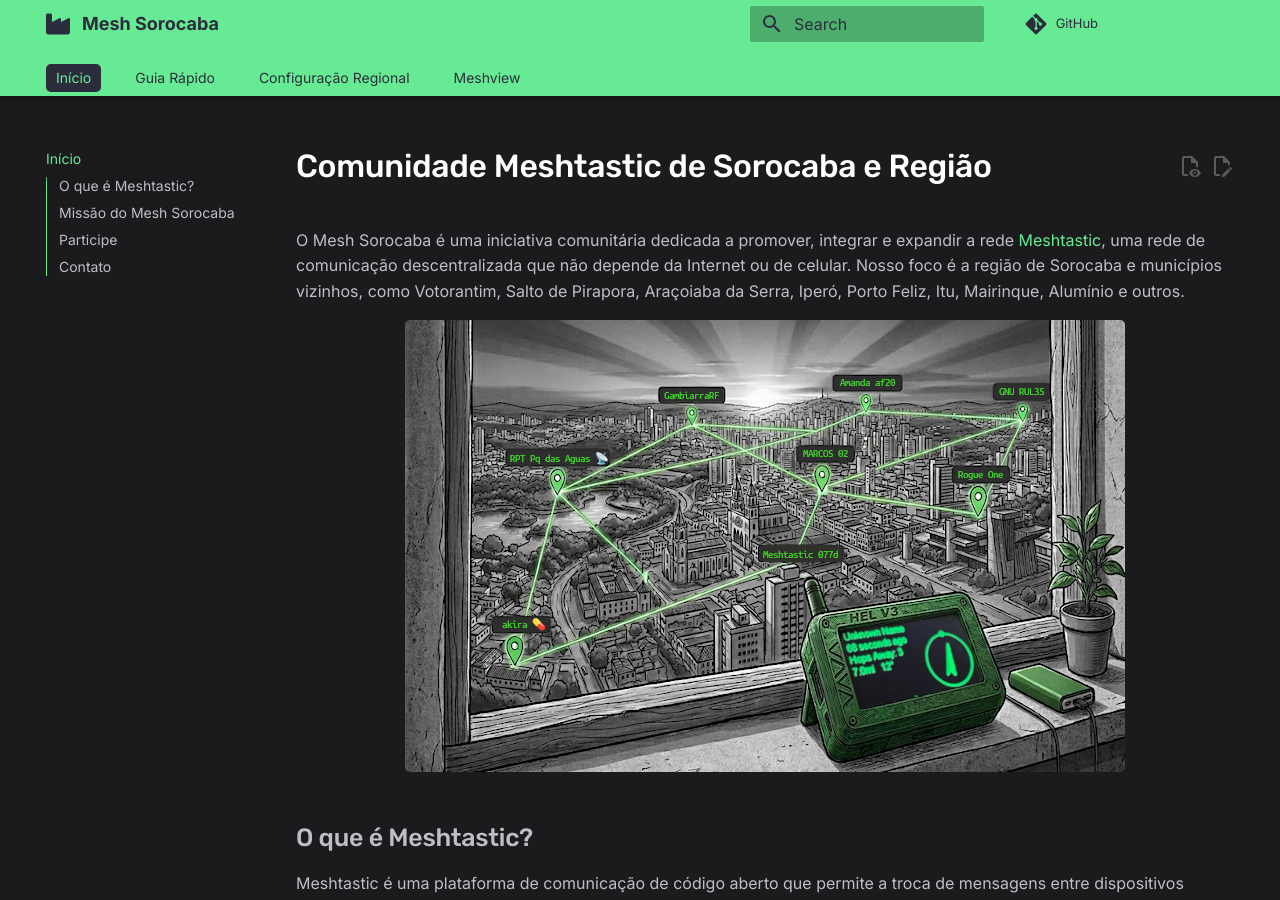
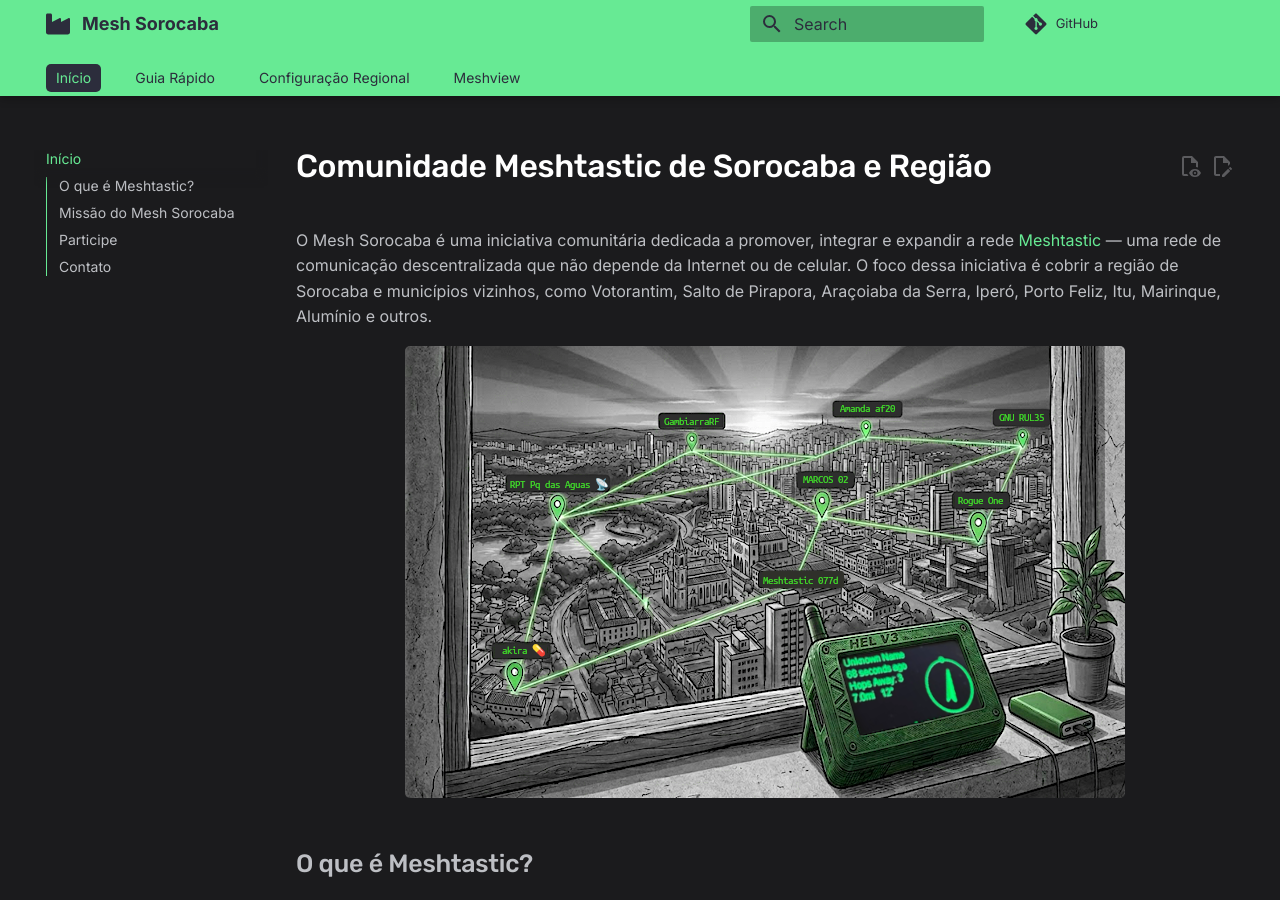
Before and after one commit to MeshSorocaba/meshsorocaba.github.io, an MkDocs documentation site: the page built from docs/index.md, in a window 1280 px wide and 900 px high. Built offline with MkDocs 1.6.1 and Material for MkDocs 9.7.7, drawn with Linux system fonts in a browser that asks for light colours; comment, search, counter and statistics services are not loaded.

Commit message:
Fix writing

```diff
--- a/docs/index.md
+++ b/docs/index.md
@@ -1,6 +1,6 @@
 # Comunidade Meshtastic de Sorocaba e Região
 
-O Mesh Sorocaba é uma iniciativa comunitária dedicada a promover, integrar e expandir a rede [Meshtastic](https://meshtastic.org/), uma rede de comunicação descentralizada que não depende da Internet ou de celular. Nosso foco é a região de Sorocaba e municípios vizinhos, como Votorantim, Salto de Pirapora, Araçoiaba da Serra, Iperó, Porto Feliz, Itu, Mairinque, Alumínio e outros.
+O Mesh Sorocaba é uma iniciativa comunitária dedicada a promover, integrar e expandir a rede [Meshtastic](https://meshtastic.org/) — uma rede de comunicação descentralizada que não depende da Internet ou de celular. O foco dessa iniciativa é cobrir a região de Sorocaba e municípios vizinhos, como Votorantim, Salto de Pirapora, Araçoiaba da Serra, Iperó, Porto Feliz, Itu, Mairinque, Alumínio e outros.
 
 <p align="center">
    <img src="/img/sorocaba.png">
```
